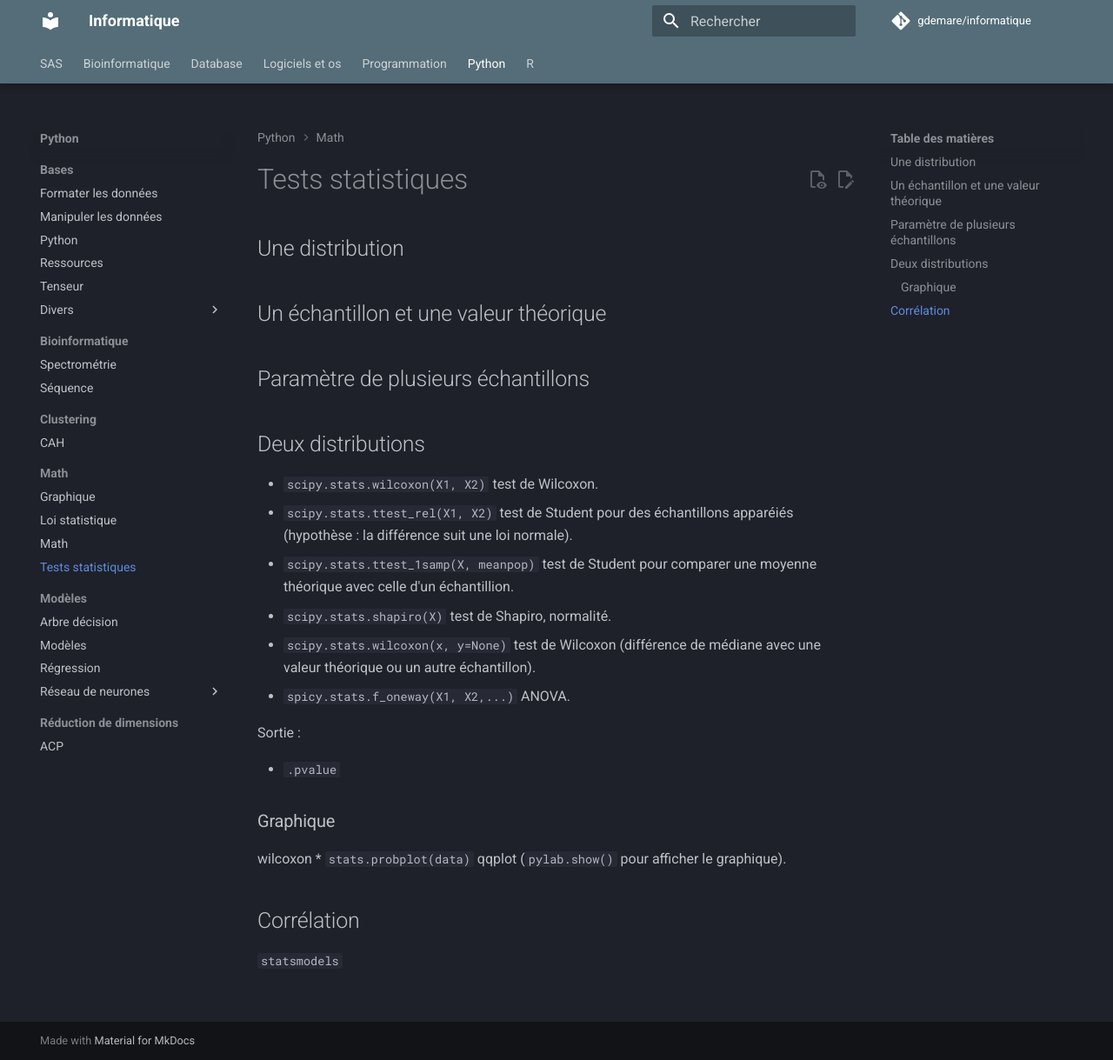
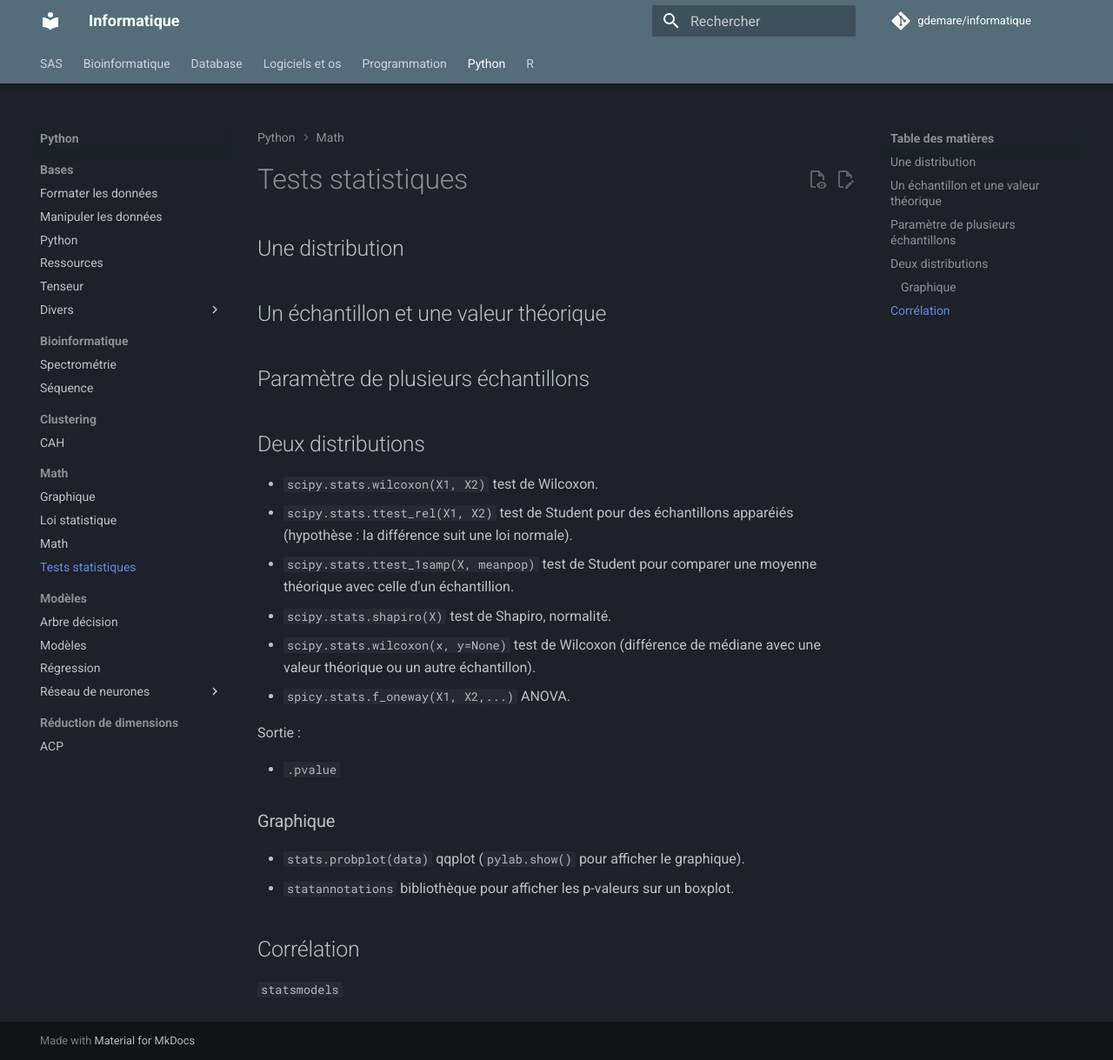
Before and after one commit to gdemare/Informatique, an MkDocs documentation site: the page built from docs/python/math/tests statistiques.md, in a window 1280 px wide and 1219 px high. Shown: the whole window at 87% size. Built offline with MkDocs 1.6.1 and Material for MkDocs 9.7.7, drawn with Linux system fonts in a browser that asks for light colours; comment, search, counter and statistics services are not loaded.

Commit message:
Update tests statistiques.md

```diff
--- a/docs/python/math/tests statistiques.md
+++ b/docs/python/math/tests statistiques.md
@@ -18,8 +18,9 @@ Sortie :
 *  `.pvalue`
 
 ### Graphique
-wilcoxon
+
 * `stats.probplot(data)` qqplot (`pylab.show()` pour afficher le graphique).
+* `statannotations` bibliothèque pour afficher les p-valeurs sur un boxplot.
 
 ## Corrélation
 
```
